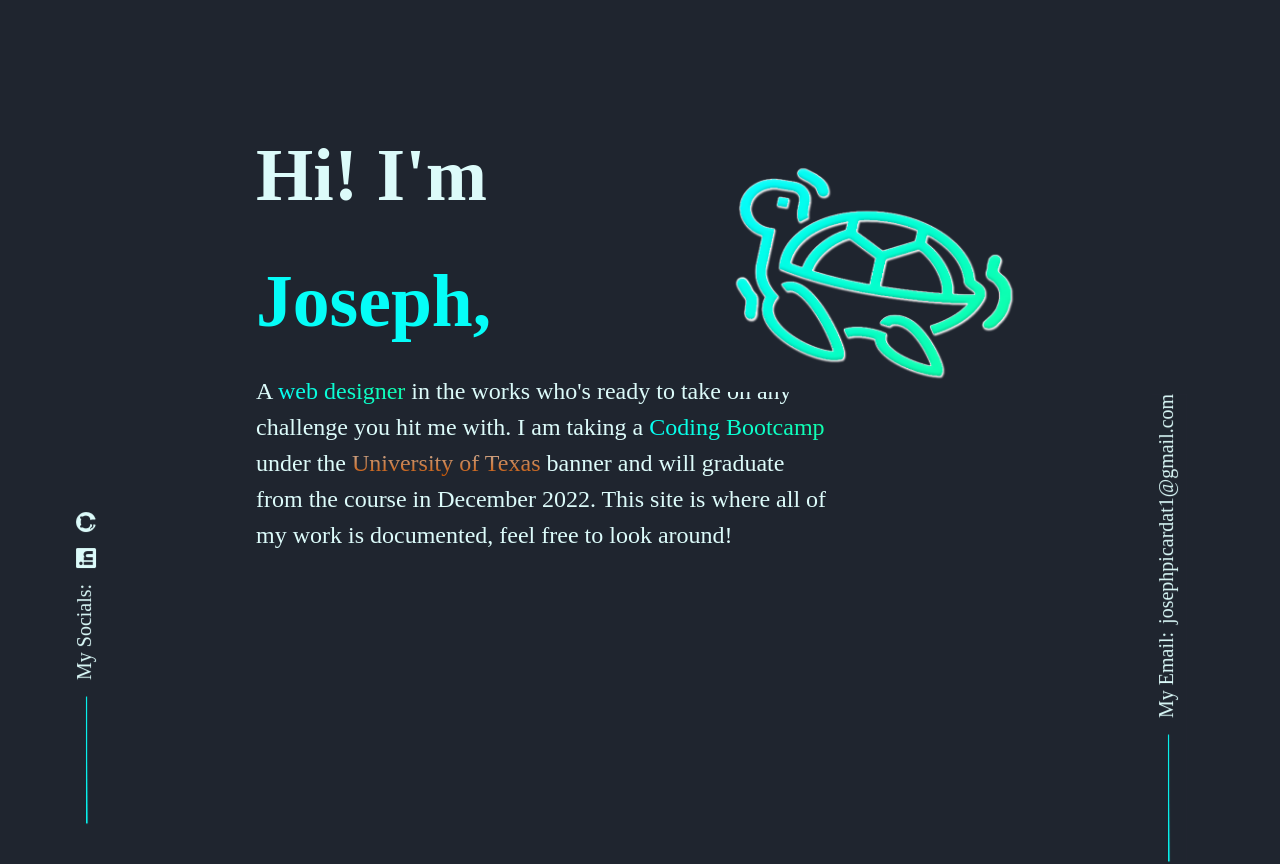
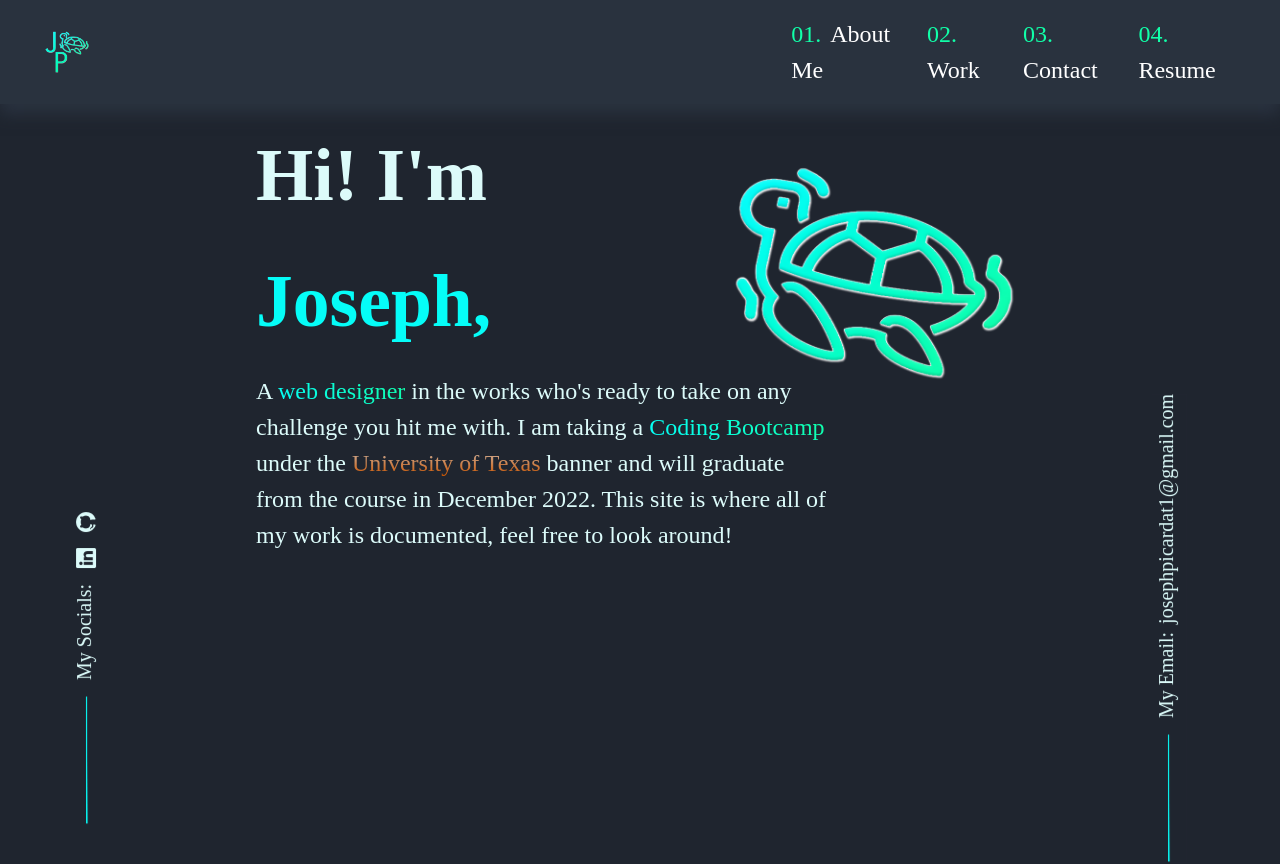
Before and after one commit to josephpicardat/reactportfoliov2, a React (Create React App) app: page / in a window 1280 px wide. Shown: the top 864 px of the page. Built offline with nearby package versions, Linux system fonts and the light colour scheme.

Commit message:
deleting navbar was the issue, trying to figure out where in navbar, the issue lies

```diff
--- a/src/App.css
+++ b/src/App.css
@@ -69,6 +69,7 @@
 
 #homeLogo {
   margin-top: 2rem;
+  background-color: transparent;
   width: 300px;
 }
 
--- a/src/App.js
+++ b/src/App.js
@@ -1,5 +1,5 @@
 import React from 'react';
-// import PortfolioNavBar from './components/Navbar';
+import PortfolioNavBar from './components/Navbar';
 import SideLinks from './components/SideLinks';
 import StartingPage from './pages/StartingPage';
 import About from './pages/About';
@@ -12,7 +12,7 @@ function App() {
   return (
     <div className="wrapper">
       <SideLinks />
-      {/* <PortfolioNavBar /> */}
+      <PortfolioNavBar />
       <StartingPage />
       <About />
       <Work />
--- a/src/components/css/navbar.css
+++ b/src/components/css/navbar.css
@@ -23,6 +23,7 @@
 }
 
 .navbarCSS {
+  z-index: 10;
   overflow: hidden;
   background-color: var(--transparent_background);
   box-shadow: 0 10px 15px var(--transparent_background);
--- a/src/components/navbar.js
+++ b/src/components/navbar.js
@@ -1,10 +1,9 @@
-// import Container from 'react-bootstrap/Container';
 import Nav from 'react-bootstrap/Nav';
 import Navbar from 'react-bootstrap/Navbar';
 import logo from '../assets/JP Logo.png';
 import './css/navbar.css';
 
-function PortfolioNavBar() {
+const PortfolioNavBar = () => {
   return (
     <Navbar className="navbarCSS" expand="lg">
       <Navbar.Brand id="navbarImgbackground" href="#home">
@@ -32,6 +31,6 @@ function PortfolioNavBar() {
       </Navbar.Collapse>
     </Navbar>
   );
-}
+};
 
 export default PortfolioNavBar;
```
